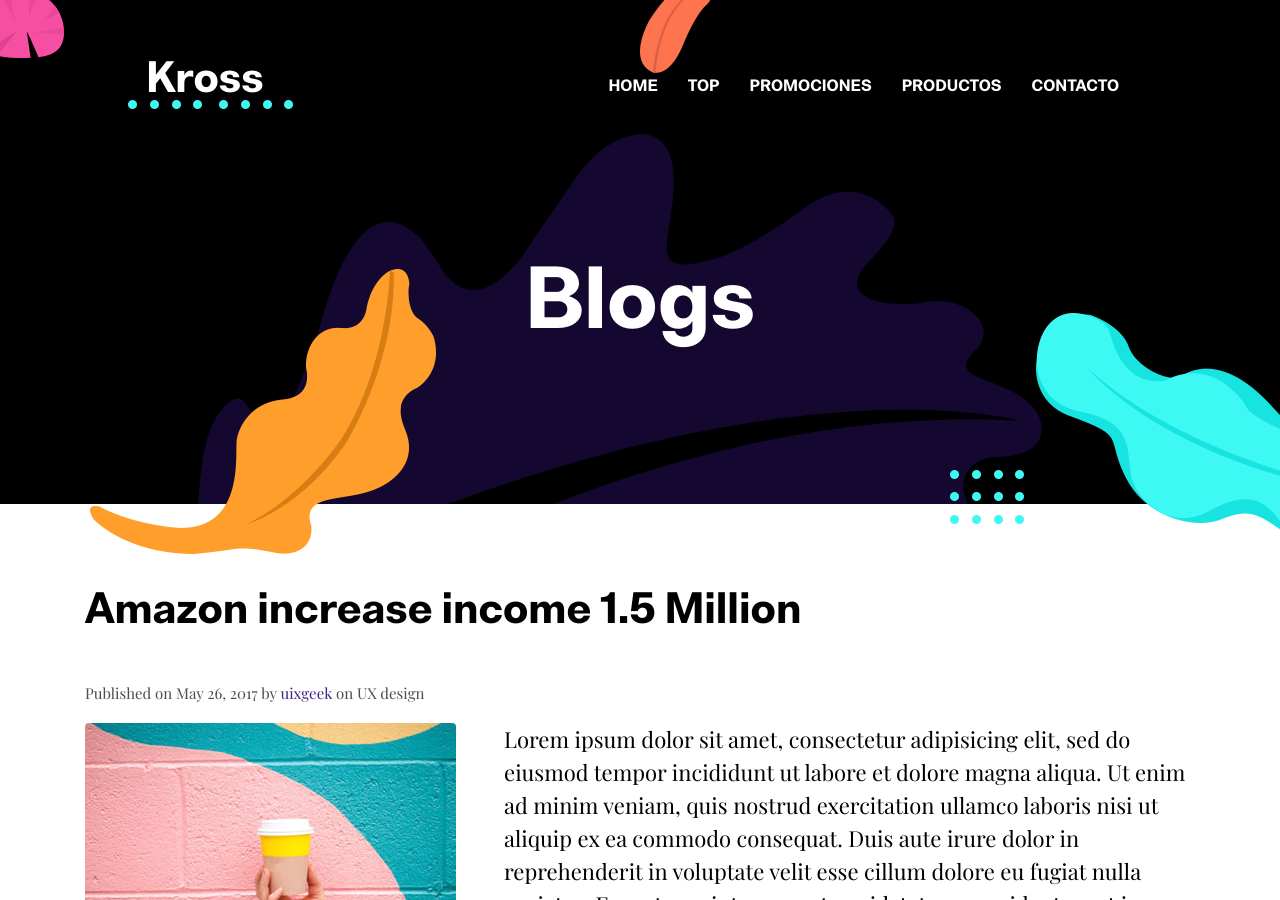
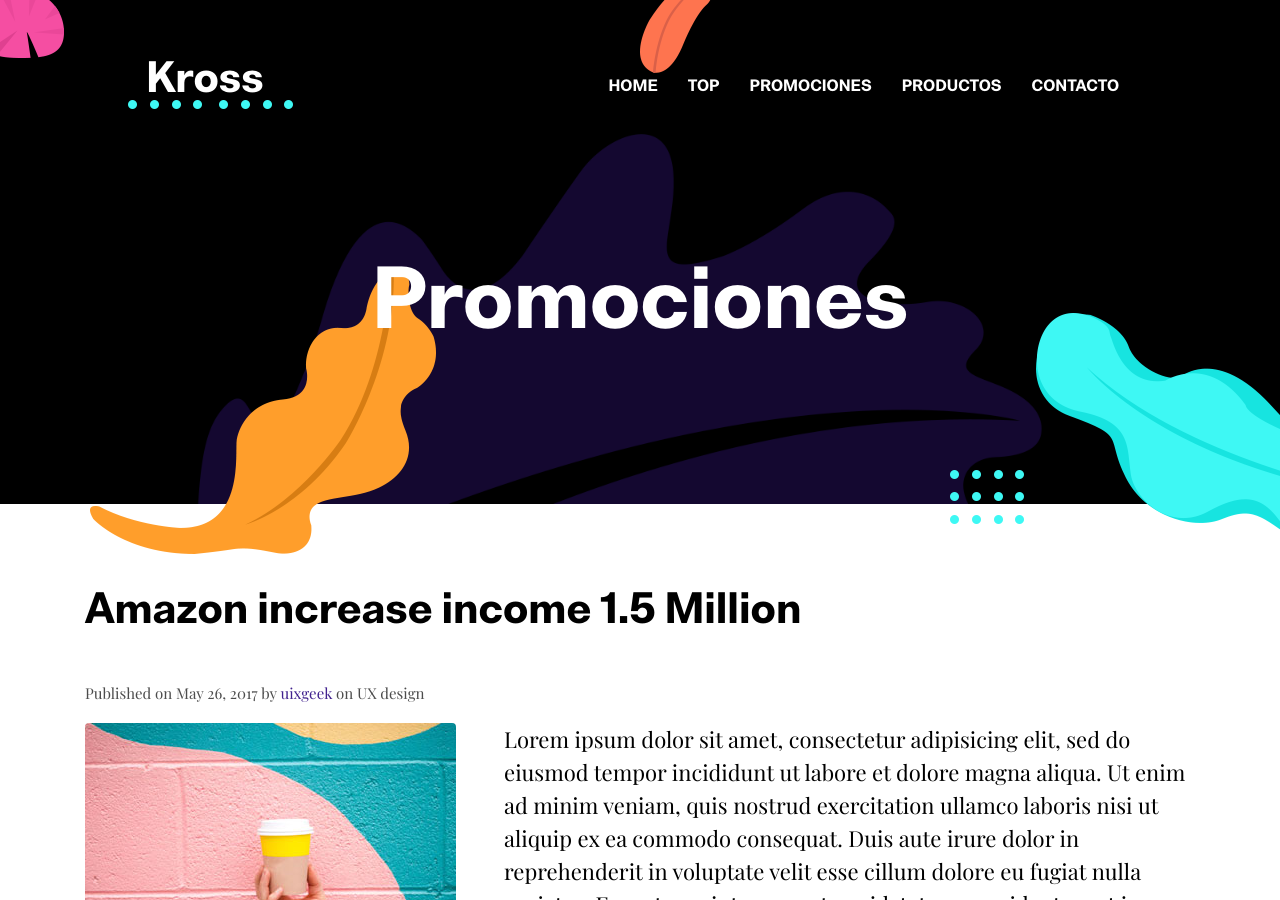
Before and after one commit to Sublizone/Sublizone.github.io, a Jekyll site: the page built from _posts/2017-05-26-amazon-increase-income-1.5-million copy 2.markdown, in a window 1280 px wide and 900 px high. Built offline with Jekyll 4.4.1, drawn with Linux system fonts in a browser that asks for light colours.

Commit message:
Update post.html

```diff
--- a/_layouts/post.html
+++ b/_layouts/post.html
@@ -6,7 +6,7 @@ layout: default
   <div class="container">
     <div class="row">
       <div class="col-12 text-center">
-        <h1 class="text-white font-tertiary">Blogs</h1>
+        <h1 class="text-white font-tertiary">Promociones</h1>
       </div>
     </div>
   </div>
```
